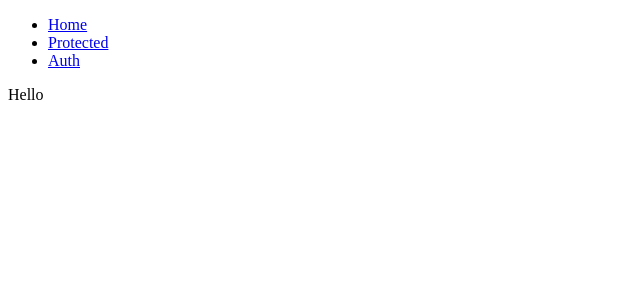
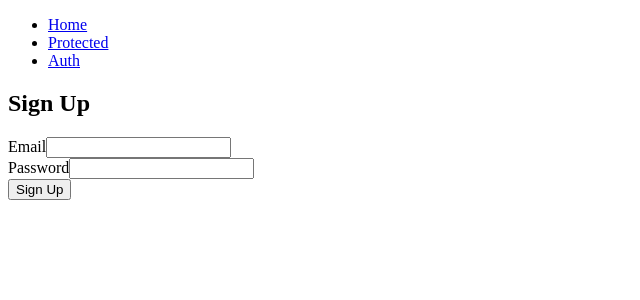
Before and after one commit to Edwardb11/nuxt, a Nuxt app in the folder nuxt-supabase/: page /auth in a window 1280 px wide. Shown: the top 300 px of the page, without its empty margins (0-640 px from the left). Built offline with nearby package versions, Linux system fonts and the light colour scheme; no server answers.

Commit message:
feat: register

```diff
--- a/nuxt-supabase/pages/auth.vue
+++ b/nuxt-supabase/pages/auth.vue
@@ -1,5 +1,44 @@
 <template>
+    <section>
+  <h2>Sign Up</h2>
+<form @submit.prevent="signUp">
     <div>
-    Hello
+        <label for="email">Email</label>
+        <input
+        type="email"
+        id="email"
+        v-model="createUser.email"
+        />
     </div>
+    <div>
+        <label for="password">Password</label>
+        <input
+        type="password"
+        id="password"
+        v-model="createUser.password"
+        />
+    </div>
+    <button type="submit">Sign Up</button>
+</form>
+    </section>
   </template>
+
+  <script lang="ts" setup>
+import { reactive } from 'vue'
+
+
+const supabase = useSupabaseClient()
+
+const createUser = reactive({
+  email: '',
+  password: '',
+})
+const signUp = async () => {
+  const { user, session, error } = await supabase.auth.signUp({
+    email: createUser.email,
+    password: createUser.password,
+  })
+error ? console.log(error): navigateTo('/confirm')
+}
+
+</script>
--- a/nuxt-supabase/pages/confirm.vue
+++ b/nuxt-supabase/pages/confirm.vue
@@ -1,5 +1,5 @@
 <template>
     <div>
-    Hello
+    Esperando que confirme su email
     </div>
   </template>
```
